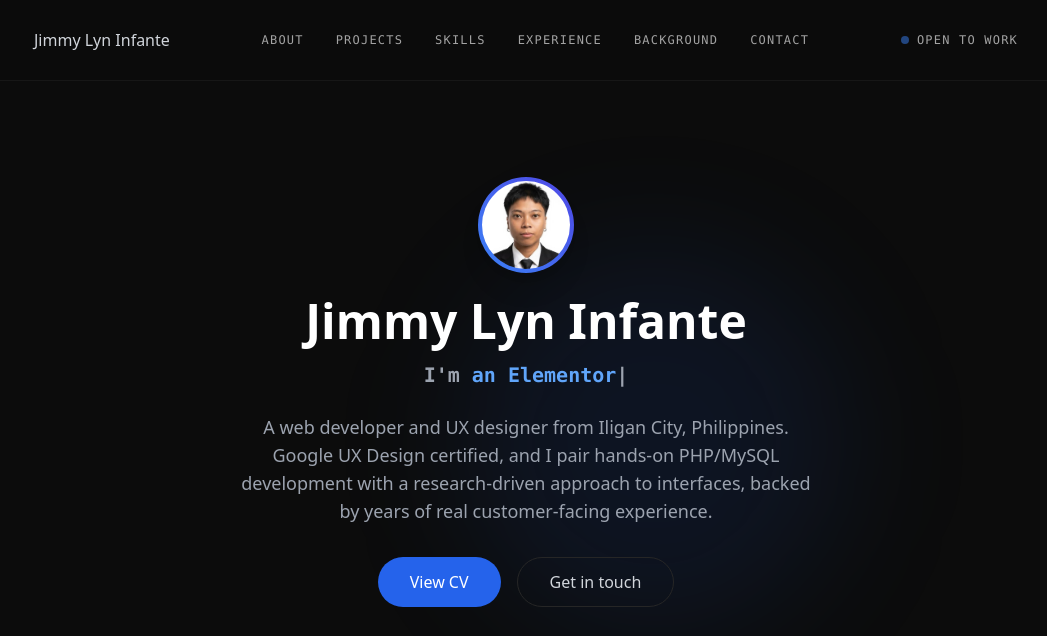
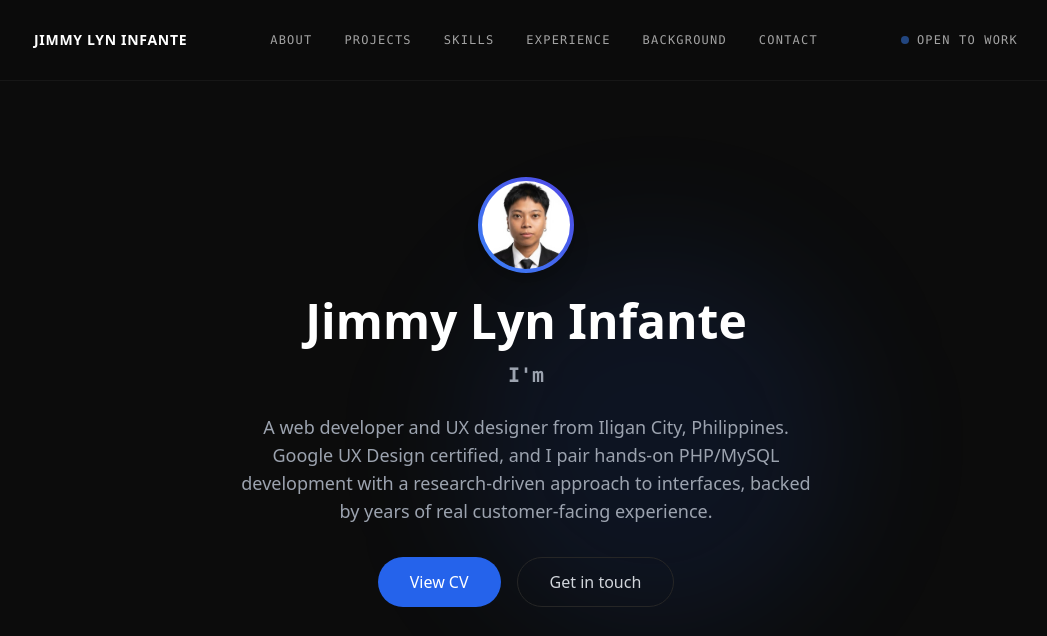
Before and after one commit to jimmylyn07/jimmylyn07.github.io, a website: page index.html in a window 1280 px wide. Shown: the top 636 px of the page, without its empty margins (114-1161 px from the left). Drawn offline with nearby package versions, Linux system fonts and the light colour scheme; files that its build step writes are made by us from their sources.

Commit message:
reverted the changes

```diff
--- a/index.html
+++ b/index.html
@@ -9,8 +9,7 @@
 </head>
 <body class="bg-[#0c0c0c] text-gray-300 font-sans antialiased selection:bg-blue-500 selection:text-white">
 
-  <script src="https://unpkg.com/typed.js@2.1.0/dist/typed.umd.js"></script>
-<script src="js/index.js"></script>
+
 
 <!-- Header / Navigation -->
 <header class="bg-[#0c0c0c]/90 backdrop-blur-md text-gray-300 body-font sticky top-0 z-50 border-b border-neutral-900">
@@ -18,6 +17,7 @@
 
     <!-- Logo & Avatar -->
     <div class="flex items-center space-x-3">
+      <a href="#" class="flex title-font font-bold items-center text-white tracking-wider text-sm uppercase">
         Jimmy Lyn Infante
       </a>
     </div>
```
